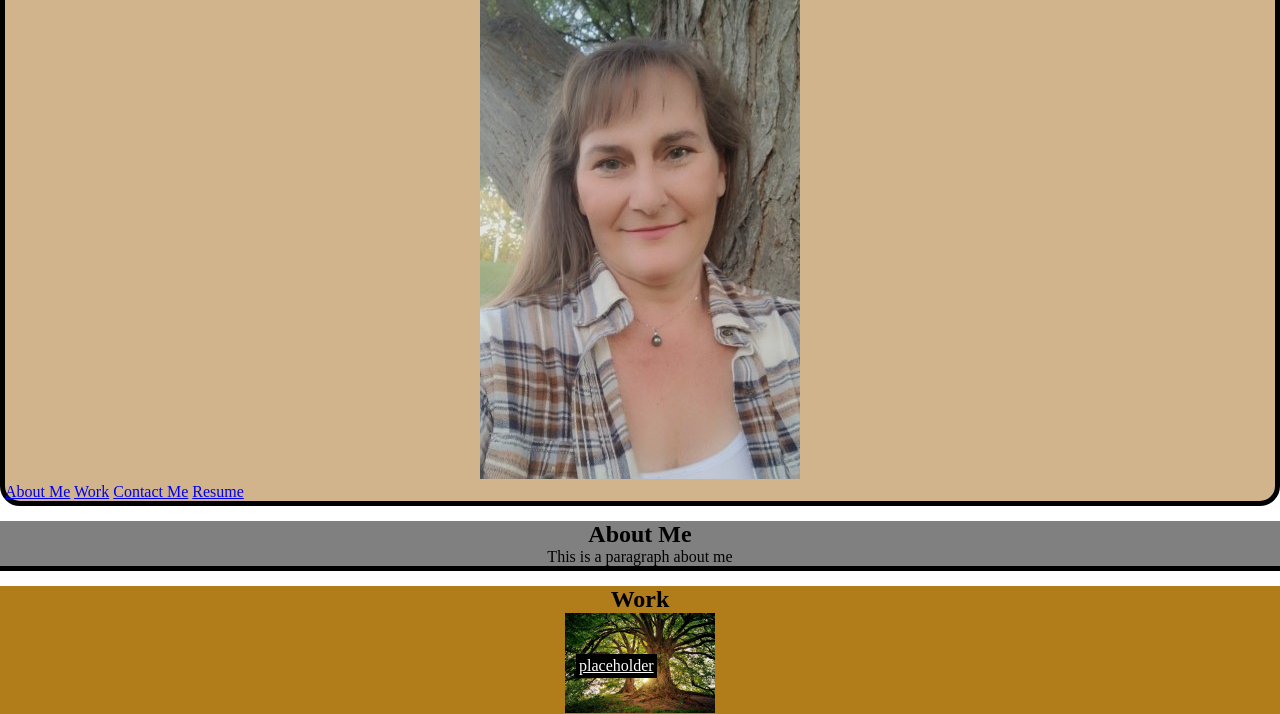
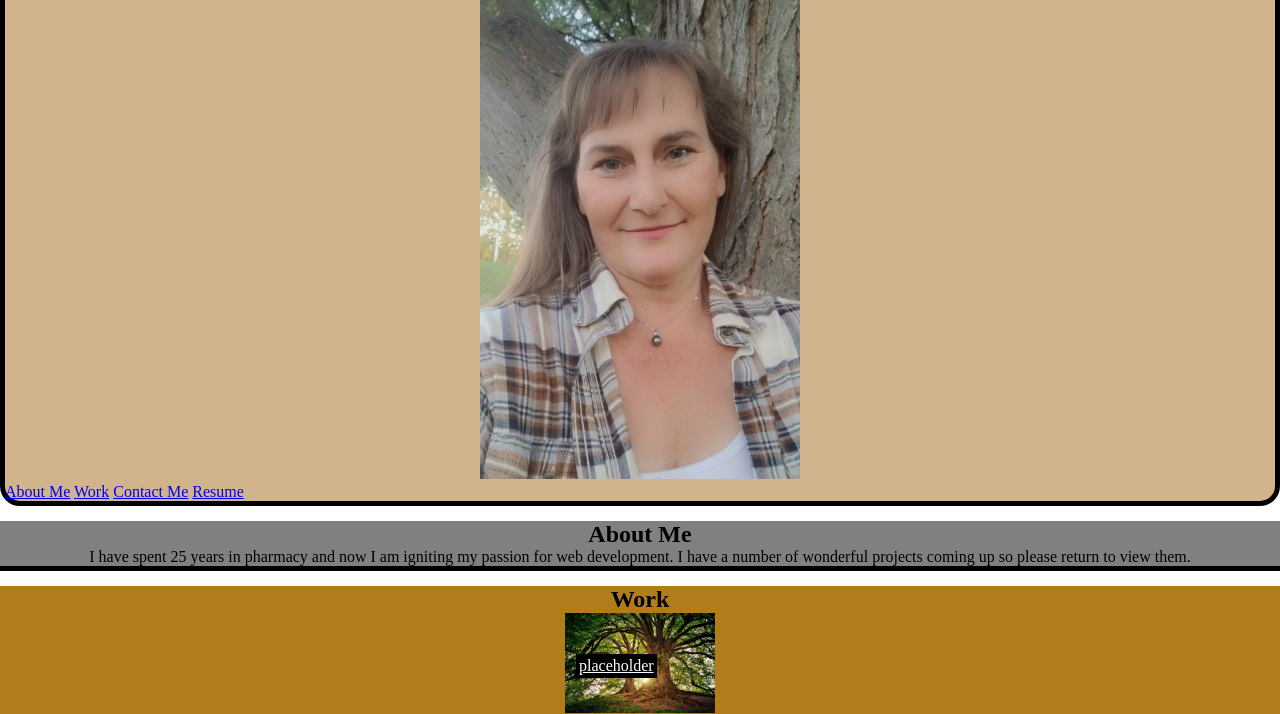
Before and after one commit to Rhondoid/mod-two-chllng, a plain HTML site: page index.html in a window 1280 px wide. Shown: the part 45-759 px from the top of the page. Drawn offline with Linux system fonts and the light colour scheme.

Commit message:
added about me text

```diff
--- a/index.html
+++ b/index.html
@@ -28,7 +28,9 @@
 
             <div id="about-me">
                 <h2>About Me </h2>
-                <p> This is a paragraph about me</p>
+                <p> I have spent 25 years in pharmacy and now I am igniting my passion for web development.
+                    I have a number of wonderful projects coming up so please return to view them.
+                </p>
             </div>
             <div class="work-container" id="work">
                 <h2>Work </h2>
```
